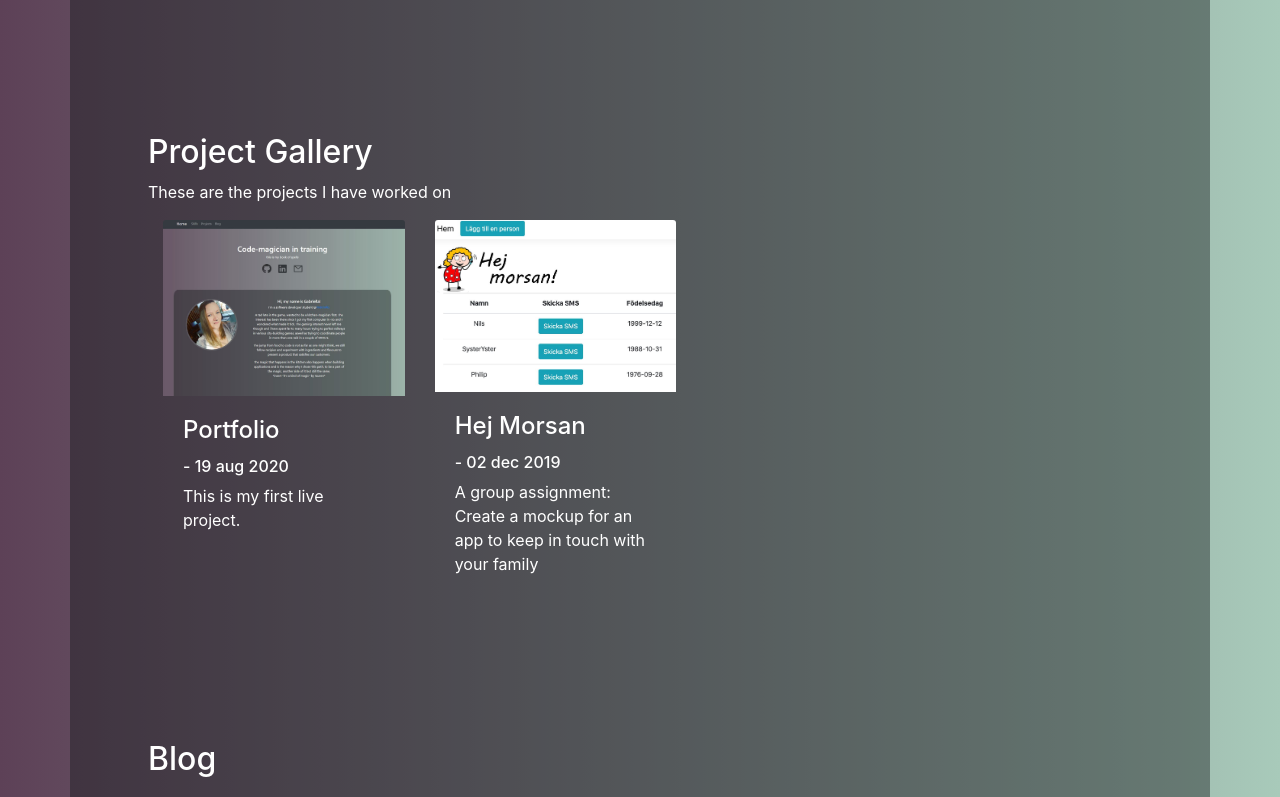
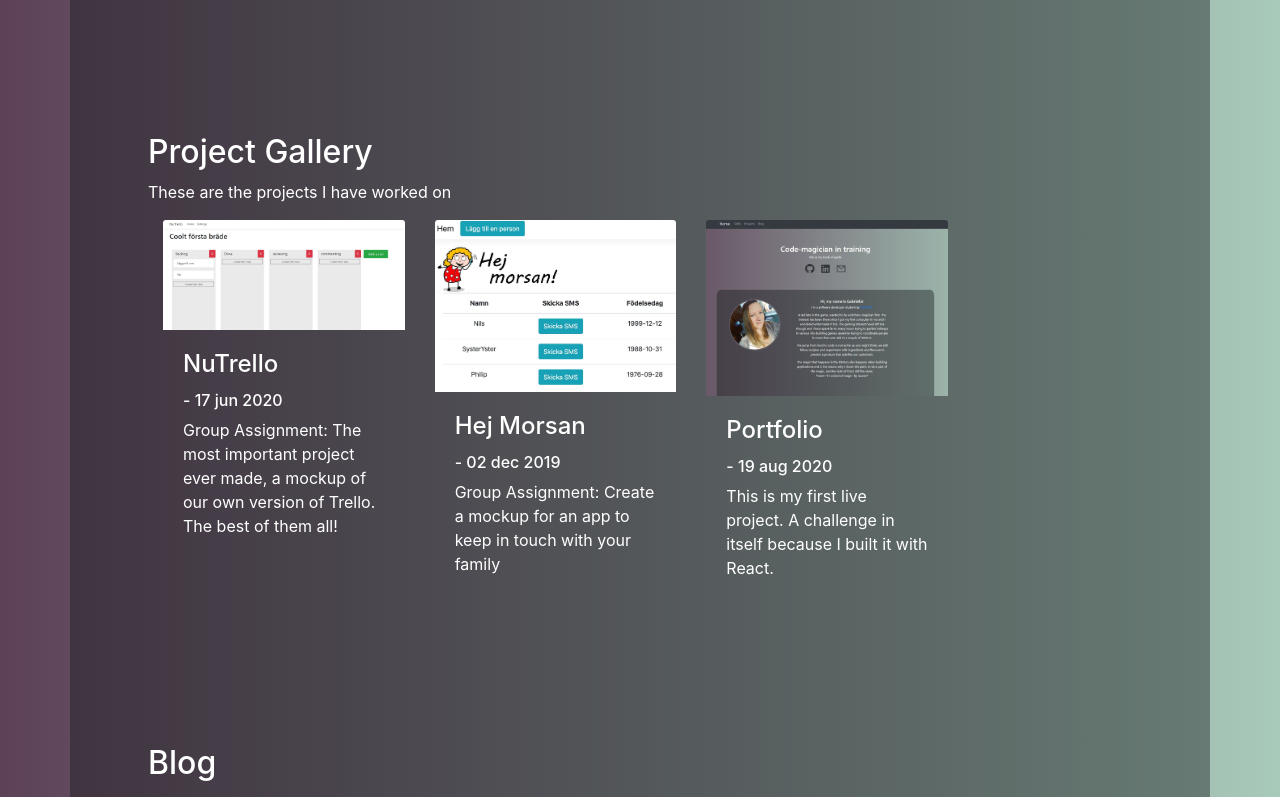
Before and after one commit to gwestberg/portfolio, a React (Create React App) app: page / in a window 1280 px wide. Shown: the part 1291-2088 px from the top of the page. Built offline with nearby package versions, Linux system fonts and the light colour scheme.

Commit message:
Most important project added

```diff
--- a/src/components/About.js
+++ b/src/components/About.js
@@ -55,7 +55,7 @@ export default class About extends Component {
                                 <div className="card-body">
                                     <h3 className="card-title">Middleend</h3>
                                     <p className="card-text boxText">Because sometimes you need a middleground, a place where all your awesome skills collide.
-                                    Where the oil and the eggs turn into glorious mayonaise ... </p>
+                                    Where the oil and the eggs turn into glorious mayonnaise ... </p>
                                     <p>This is not it tho ... this is just a random textbox. ;)</p>
                                     {/* <ul className="skill-cards">
                                         <li>C#</li>
--- a/src/components/Projects.js
+++ b/src/components/Projects.js
@@ -13,7 +13,7 @@ export default class Projects extends Component {
         return (
             <div>
                 <div className="container">
-                    <div className="row row-wrap">
+                    <div className="row d-flex row-wrap">
                     {
                         Object.keys(Projectfiles).map(key => (
                             <div className="col-lg-4 col-sm-6 mb-4" key={key}>
@@ -22,7 +22,7 @@ export default class Projects extends Component {
                                     <img className="card-img-top" src= {require("../assets/"+Projectfiles[key].image)} alt="project thumbnail" />
                                     </a>
                                     <div className="card-body" >
-                                        <h4 className="card-title">{Projectfiles[key].name}</h4>
+                                        <h4 className="card-title">{Projectfiles[key].projectTitle}</h4>
                                         <h6>- {Projectfiles[key].date}</h6>
                                         <p className="card-text">{Projectfiles[key].description}</p>
                                     </div>
--- a/src/components/json/projects.json
+++ b/src/components/json/projects.json
@@ -1,19 +1,28 @@
 [
     {
         "id":1,
-        "name": "Portfolio",
-        "date":"19 aug 2020",
-        "description": "This is my first live project.",
-        "link": "https://gwestberg.github.io/portfolio/",
-        "image":"projectportfolio.JPG"
+        "projectTitle": "NuTrello",
+        "date":"17 jun 2020",
+        "description": "Group Assignment: The most important project ever made, a mockup of our own version of Trello. The best of them all!",
+        "link": "https://github.com/gwestberg/kanban-meta-g2",
+        "image":"NuTrello.JPG"
     },
     {
         "id":2,
-        "name": "Hej Morsan",
+        "projectTitle": "Hej Morsan",
         "date":"02 dec 2019",
-        "description": "A group assignment: Create a mockup for an app to keep in touch with your family",
+        "description": "Group Assignment: Create a mockup for an app to keep in touch with your family",
         "link": "https://github.com/gwestberg/Assignment-Hej-Morsan",
         "image":"hej-morsan.JPG"
+
+    },
+    {
+        "id":3,
+        "projectTitle": "Portfolio",
+        "date":"19 aug 2020",
+        "description": "This is my first live project. A challenge in itself because I built it with React.",
+        "link": "https://github.com/gwestberg/portfolio",
+        "image":"projectportfolio.JPG"
 
     }
 
```
Also changed, not shown: src/assets/NuTrello.JPG (added).
